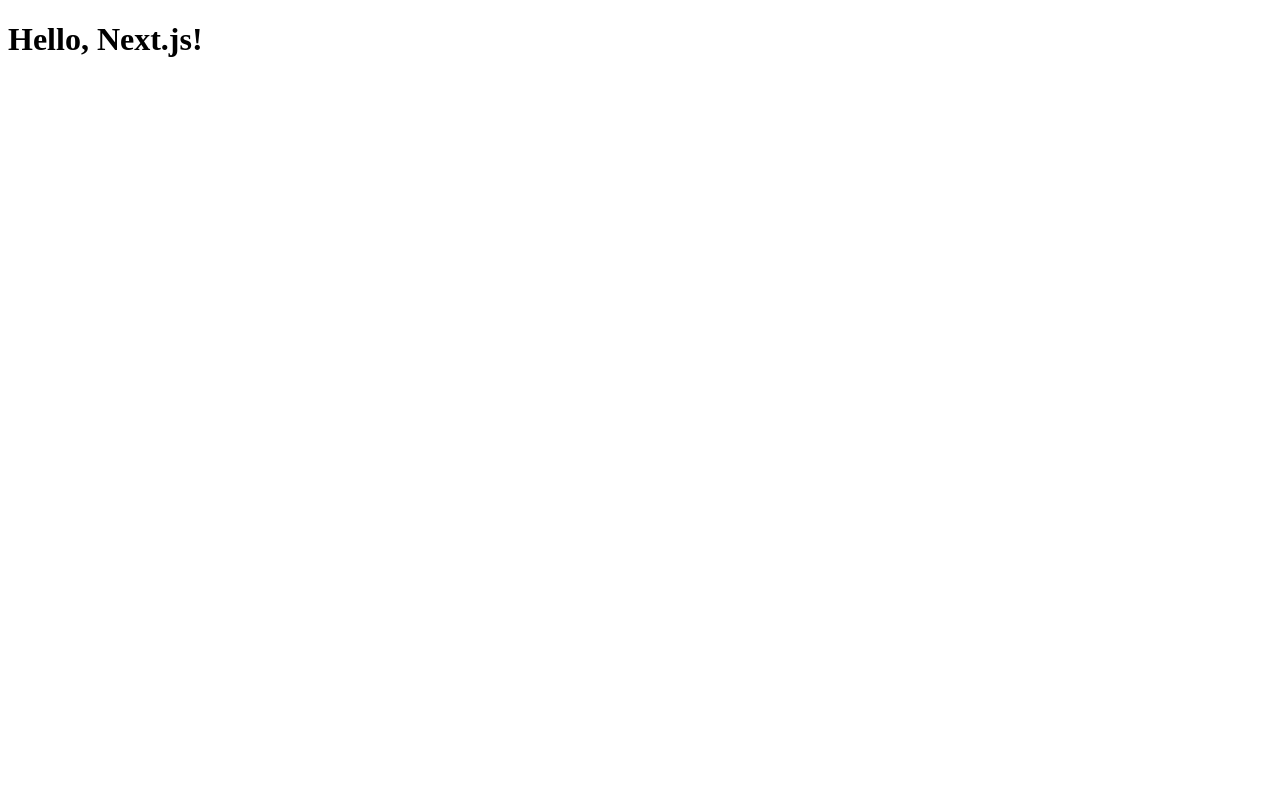
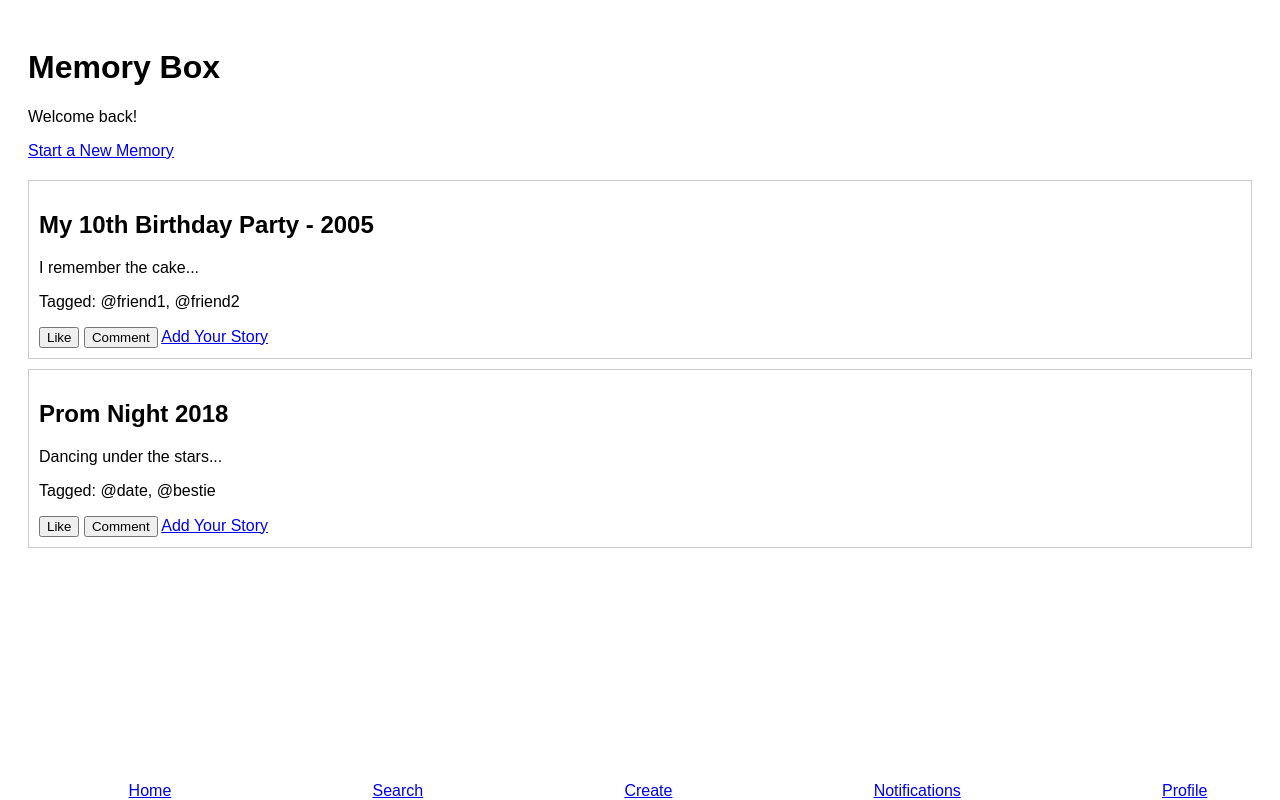
Before and after one commit to duuke21/memory-box-prototype, a Next.js app: page / in a window 1280 px wide. Built offline with nearby package versions, Linux system fonts and the light colour scheme.

Commit message:
Update index.js

```diff
--- a/pages/index.js
+++ b/pages/index.js
@@ -1,7 +1,27 @@
+import { useState } from 'react';
+
 export default function Home() {
+  const [events, setEvents] = useState([
+    { id: 1, title: 'My 10th Birthday Party - 2005', snippet: 'I remember the cake...', tagged: ['@friend1', '@friend2'] },
+    { id: 2, title: 'Prom Night 2018', snippet: 'Dancing under the stars...', tagged: ['@date', '@bestie'] },
+  ]);
+
   return (
-    <div>
-      <h1>Hello, Next.js!</h1>
+    <div style={{ padding: '20px', fontFamily: 'Arial' }}>
+      <h1>Memory Box</h1>
+      <p>Welcome back!</p>
+      <a href="/create" style={{ display: 'block', marginBottom: '20px' }}>Start a New Memory</a>
+      {events.map(event => (
+        <div key={event.id} style={{ border: '1px solid #ccc', padding: '10px', marginBottom: '10px' }}>
+          <h2>{event.title}</h2>
+          <p>{event.snippet}</p>
+          <p>Tagged: {event.tagged.join(', ')}</p>
+          <button>Like</button> <button>Comment</button> <a href={`/event/${event.id}`}>Add Your Story</a>
+        </div>
+      ))}
+      <nav style={{ position: 'fixed', bottom: 0, width: '100%', display: 'flex', justifyContent: 'space-around' }}>
+        <a href="/">Home</a> <a href="/search">Search</a> <a href="/create">Create</a> <a href="/notifications">Notifications</a> <a href="/profile">Profile</a>
+      </nav>
     </div>
   );
 }
```
